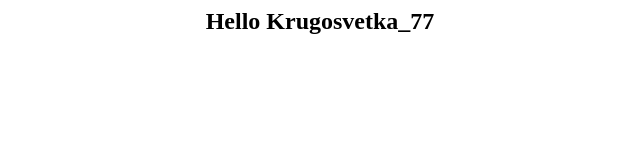
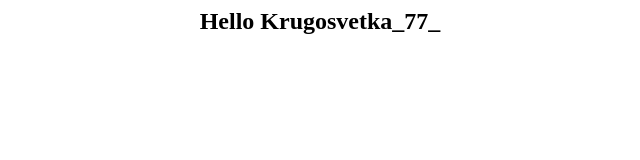
Before and after one commit to SergeyBurkovskyi/mysuperproject2, a plain HTML site: page index.html in a window 1280 px wide. Shown: the full height of the page, 320-960 px from the left. Drawn offline with Linux system fonts and the light colour scheme.

Commit message:
Update index.html
Добавлено 77_

```diff
--- a/index.html
+++ b/index.html
@@ -1,7 +1,7 @@
 <html>
 <body bgcolor=white>
 <center>
-<h2>Hello Krugosvetka_77</h2>
+<h2>Hello Krugosvetka_77_</h2>
 
 </center>
 </body>
```
